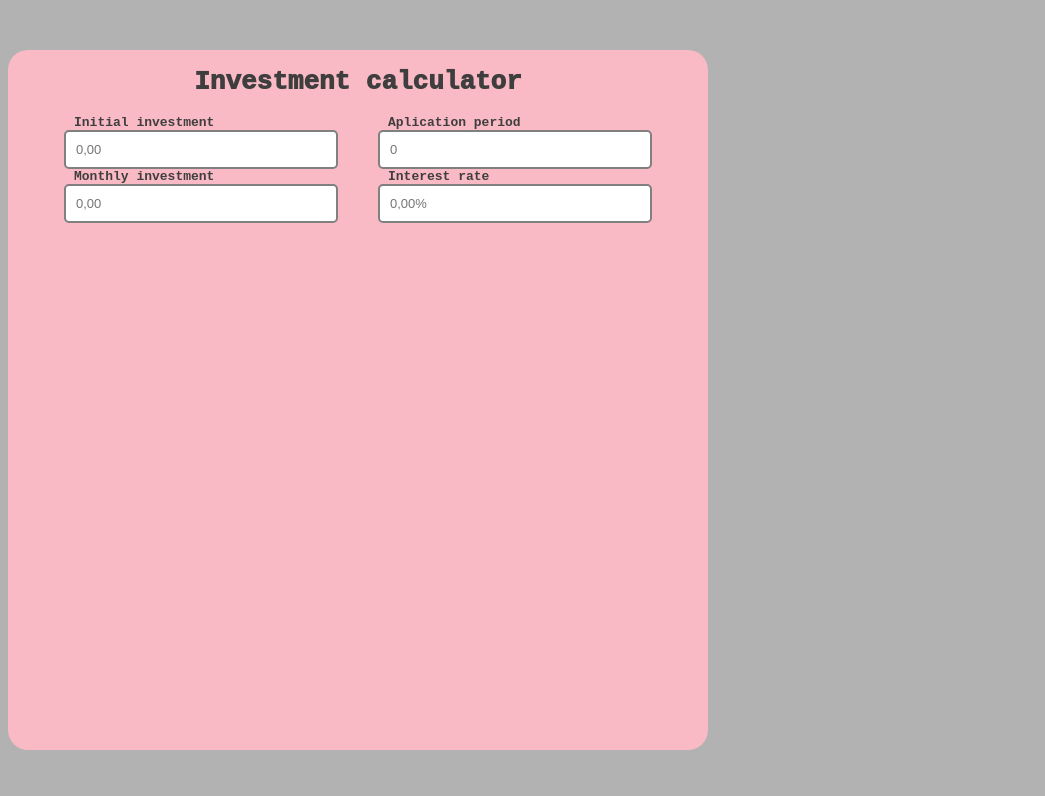
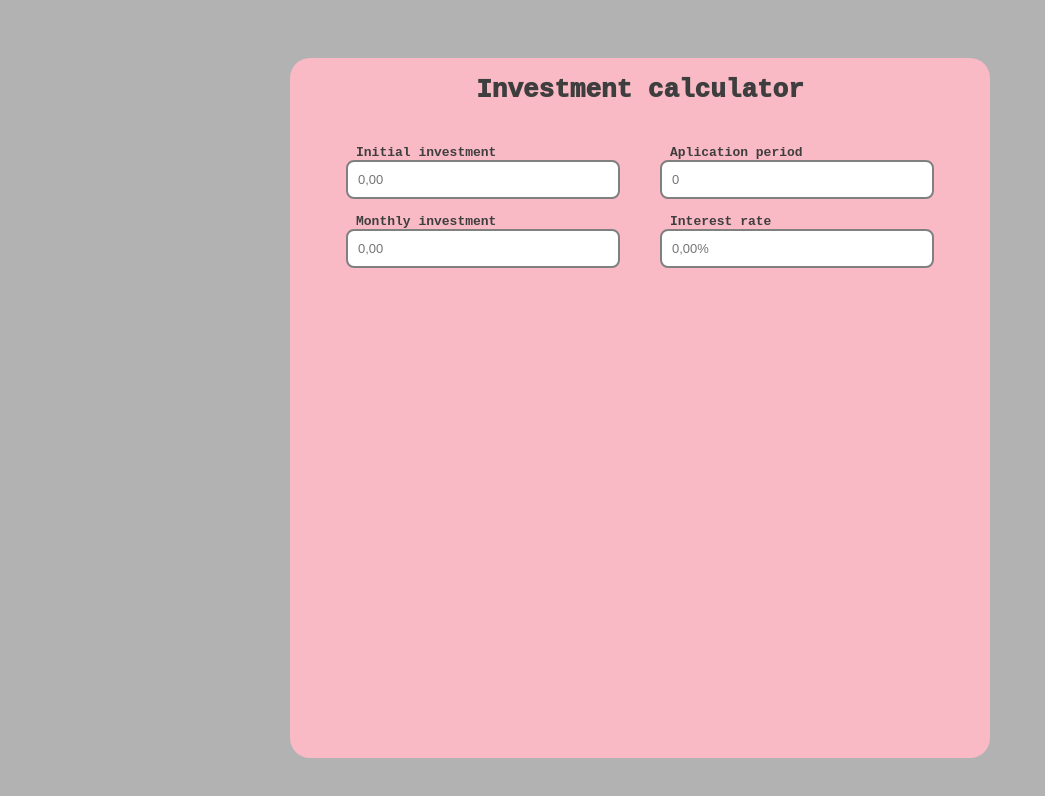
Before and after one commit to lucabattesini/interest-calculator, a Next.js app in the folder interest-calculator-app/: page / in a window 1280 px wide. Shown: the top 796 px of the page, without its empty margins (0-1045 px from the left). Built offline with nearby package versions, Linux system fonts and the light colour scheme.

Commit message:
IMproving the margin of some objects

```diff
--- a/interest-calculator-app/app/globals.css
+++ b/interest-calculator-app/app/globals.css
@@ -9,15 +9,22 @@ input {
     border-style: solid;
     padding: 10px;
     margin: 0px 20px;
+    margin-bottom: 15px;
     font-size: 13px;
-    border-radius: 5px;
+    border-radius: 8px;
     height: 15px;
     width: 250px;
+}
+
+main {
+    display: flex;
+    justify-content: center;
 }
 
 h1 {
     color: rgb(62, 62, 62);
     font-weight: 1000;
+    margin-bottom: 40px;
 }
 
 label {
```
